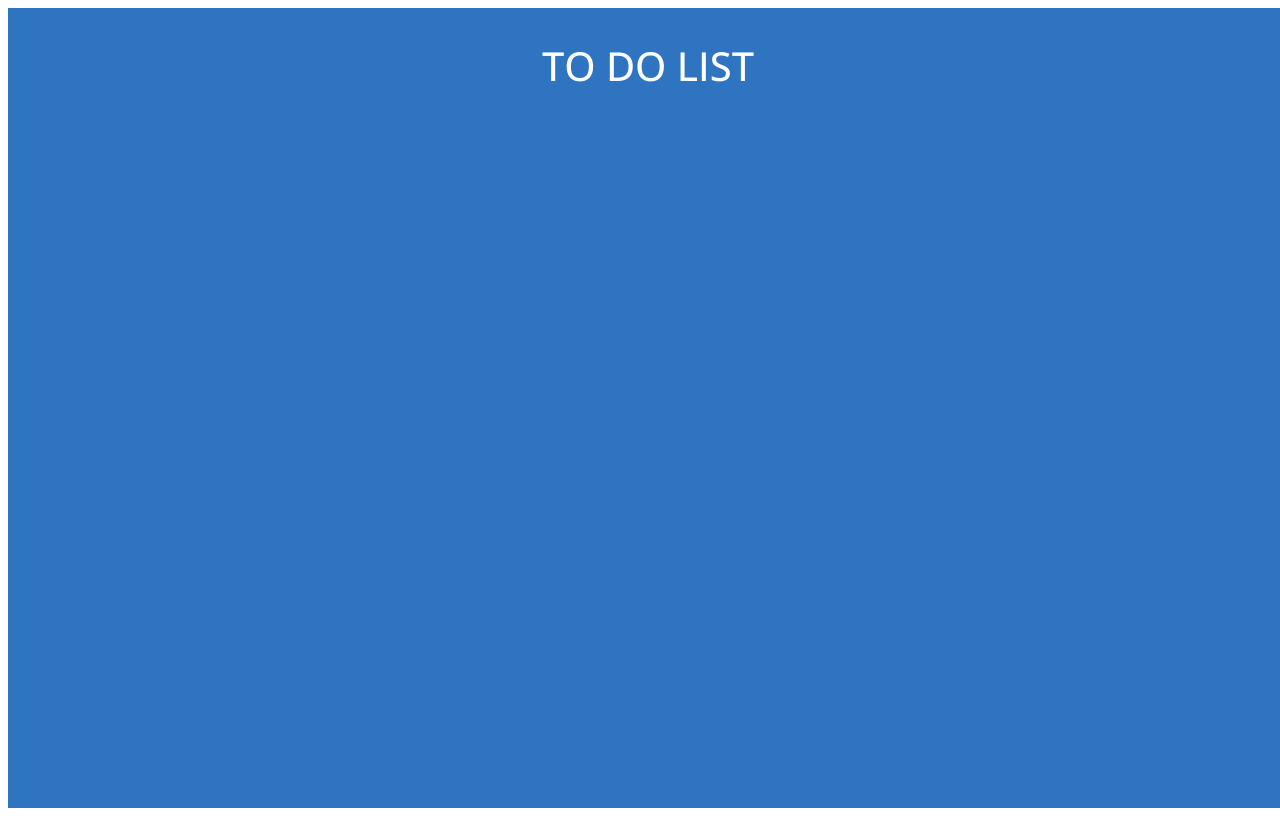
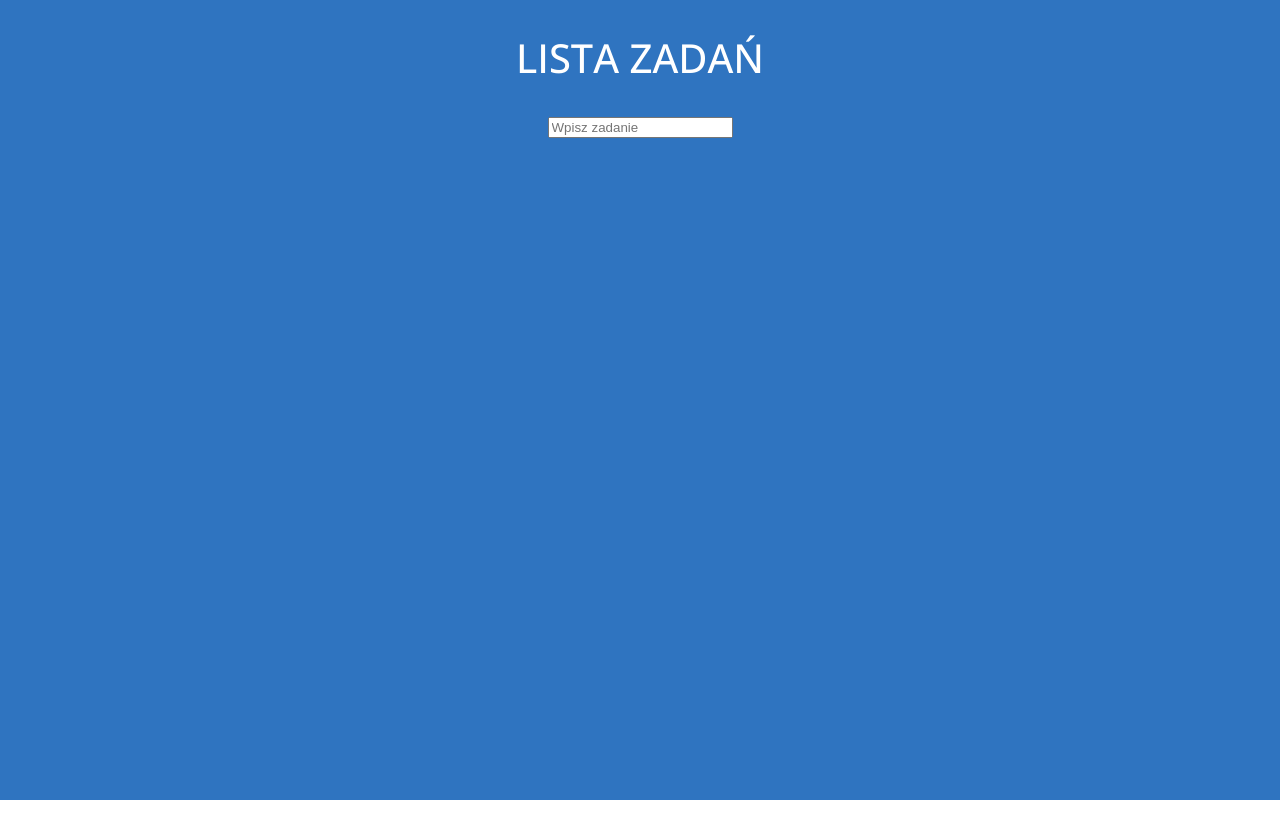
Before and after one commit to wojwozniak/ts-todolist, a React (Create React App) app: page / in a window 1280 px wide. Built offline with nearby package versions, Linux system fonts and the light colour scheme.

Commit message:
Added input field

```diff
--- a/src/App.css
+++ b/src/App.css
@@ -1,4 +1,10 @@
 @import url('https://fonts.googleapis.com/css2?family=Open+Sans:wght@500&display=swap');
+
+body, html, div {
+    margin: 0;
+    padding: 0;
+    border: 0;
+}
 
 .App {
     width: 100vw;
@@ -8,16 +14,16 @@
     align-items: center;
     background-color: #2f74c0;
     font-family: "Open Sans";
-  }
+}
 
-  .heading {
+.heading {
     text-transform: uppercase;
     font-size: 40px;
     margin: 30px 0;
     color: white;
     z-index: 1;
     text-align: center;
-  }
+}
 
   @media (max-width: 800px) {
     .heading {
--- a/src/App.tsx
+++ b/src/App.tsx
@@ -1,10 +1,12 @@
 import React from 'react';
 import './App.css';
+import InputField from './components/InputField';
 
 const App: React.FC = () => {
   return (
     <div className="App">
-      <span className="heading">To Do List</span>
+      <span className="heading">Lista zadań</span>
+      <InputField />
     </div>
   );
 }
--- /dev/null
+++ b/src/components/InputField.tsx
@@ -0,0 +1,11 @@
+import React from 'react'
+
+const InputField = () => {
+  return (
+      <form className="input">
+          <input type="input" placeholder="Wpisz zadanie" className='input__box' />
+        </form>
+  )
+}
+
+export default InputField
```
